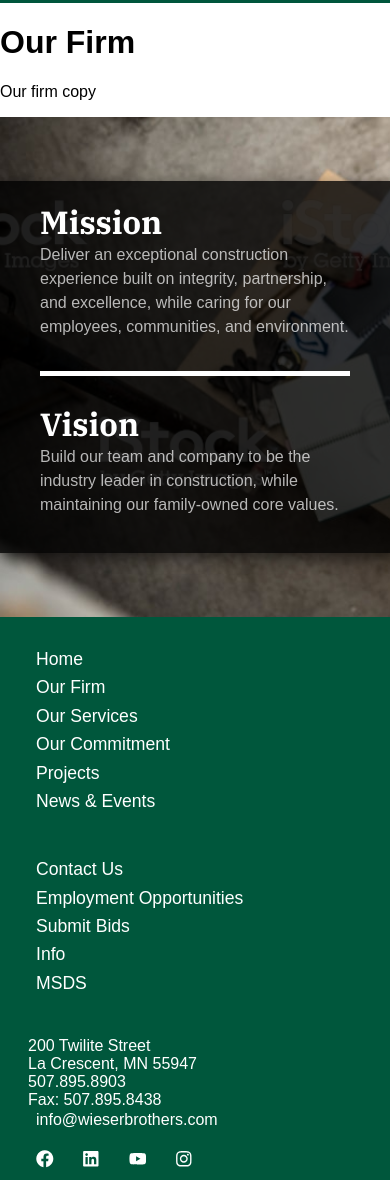
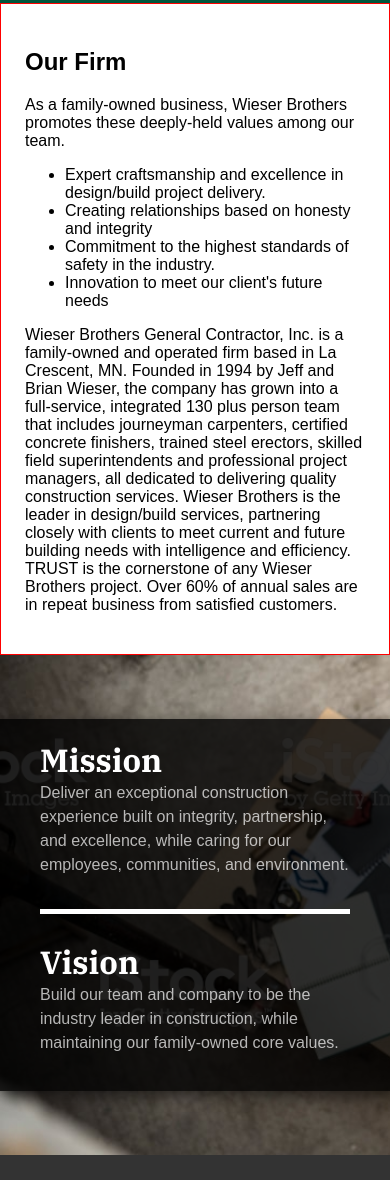
Before and after one commit to mostlyclicks/wb2020-staging, a Gatsby site: page /firm in a window 390 px wide. Shown: the part 118-1298 px from the top of the page. Built offline with nearby package versions, Linux system fonts and the light colour scheme; Gatsby itself is replaced by a stand-in of ours; a web font is replaced by a local one.

Commit message:
responsive adjustments to nav, add firm index content

```diff
--- a/src/components/Navbar/Navbar.js
+++ b/src/components/Navbar/Navbar.js
@@ -63,16 +63,16 @@
 
 
 
-  @media ${device.mobileM} {
+  @media ${device.tablet} {
     max-width: 768px;
 
   }
-  @media ${device.tablet} {
-    max-width: 978px;
-
+  @media ${device.laptop} {
+    max-width: 960px;
+// border:1px solid yellow;
     font-size:14px;
   }
-  @media ${device.desktop} {
+  @media ${device.laptopL} {
 
     max-width: 1200px;
   }
@@ -89,14 +89,13 @@
   }
 `
   const Navbox = styled.div`
+
   display:flex;
   height:100%;
   justify-content:flex-end;
   align-items:center;
 
-
   @media (max-width: 768px) {
-
     flex-direction:column;
     position:fixed;
     width:100%;
--- a/src/components/footer.js
+++ b/src/components/footer.js
@@ -112,16 +112,17 @@
 // STYLES ––––––––––––––––––––––––– //
 
 const FooterSection = styled.section`
-  background-color: #00573c;
+  background-color:var(--darkGray);
 `
 
 const FooterWrapper = styled.div`
   width: 100%;
   margin: 0 auto;
-  color:#ffffff;
+  color:rgba(255,255,255,.7);
 
   a {
-    color:#ffffff;
+
+    color:rgba(255,255,255,.7);
   }
 
   @media ${device.mobileM} {
@@ -177,7 +178,8 @@
 
     &:hover {
       transition: .6s;
-      background-color: rgba(0, 0, 0, 0.15);
+      background-color: var(--orange);
+      color:#fff;
     }
   }
 
--- a/src/pages/firm/index.js
+++ b/src/pages/firm/index.js
@@ -1,14 +1,56 @@
 import React from 'react'
-// import styled from "styled-components"
+import styled from "styled-components"
 import Layout from "../../components/layout"
+import { device } from "../../components/media-queries"
 
 const OurFirmIndex = () => {
   return (
     <Layout>
+      <ContentWrapper>
+      <MainContent>
       <h1>Our Firm</h1>
-      <p>Our firm copy</p>
-    </Layout>
+      <p>As a family-owned business, Wieser Brothers promotes these deeply-held values among our team.</p>
+
+      <ul>
+        <li>Expert craftsmanship and excellence in design/build project delivery.</li>
+        <li>Creating relationships based on honesty and integrity</li>
+        <li>Commitment to the highest standards of safety in the industry.</li>
+        <li>Innovation to meet our client's future needs</li>
+      </ul>
+
+      <p>Wieser Brothers General Contractor, Inc. is a family-owned and operated firm based in La Crescent, MN.  Founded in 1994 by Jeff and Brian Wieser, the company has grown into a full-service, integrated 130 plus person team that includes journeyman carpenters, certified concrete finishers, trained steel erectors, skilled field superintendents and professional project managers, all dedicated to delivering quality construction services.  Wieser Brothers is the leader in design/build services, partnering closely with clients to meet current and future building needs with intelligence and efficiency.  TRUST is the cornerstone of any Wieser Brothers project.  Over 60% of annual sales are in repeat business from satisfied customers.</p>
+      </MainContent>
+      </ContentWrapper>
+      </Layout>
+
   )
 }
 
 export default OurFirmIndex
+
+const ContentWrapper = styled.div`
+  border:1px solid red;
+
+`
+
+const MainContent = styled.section`
+
+padding:1.5rem;
+
+  @media ${device.tablet} {
+    margin:0 auto;
+    border:1px solid green;
+    max-width:768px;
+  }
+
+  @media ${device.laptop} {
+    border:1px solid green;
+    max-width:960px;
+  }
+
+  @media ${device.laptopL} {
+    border:1px solid black;
+    max-width:1200px;
+  }
+
+`
```
